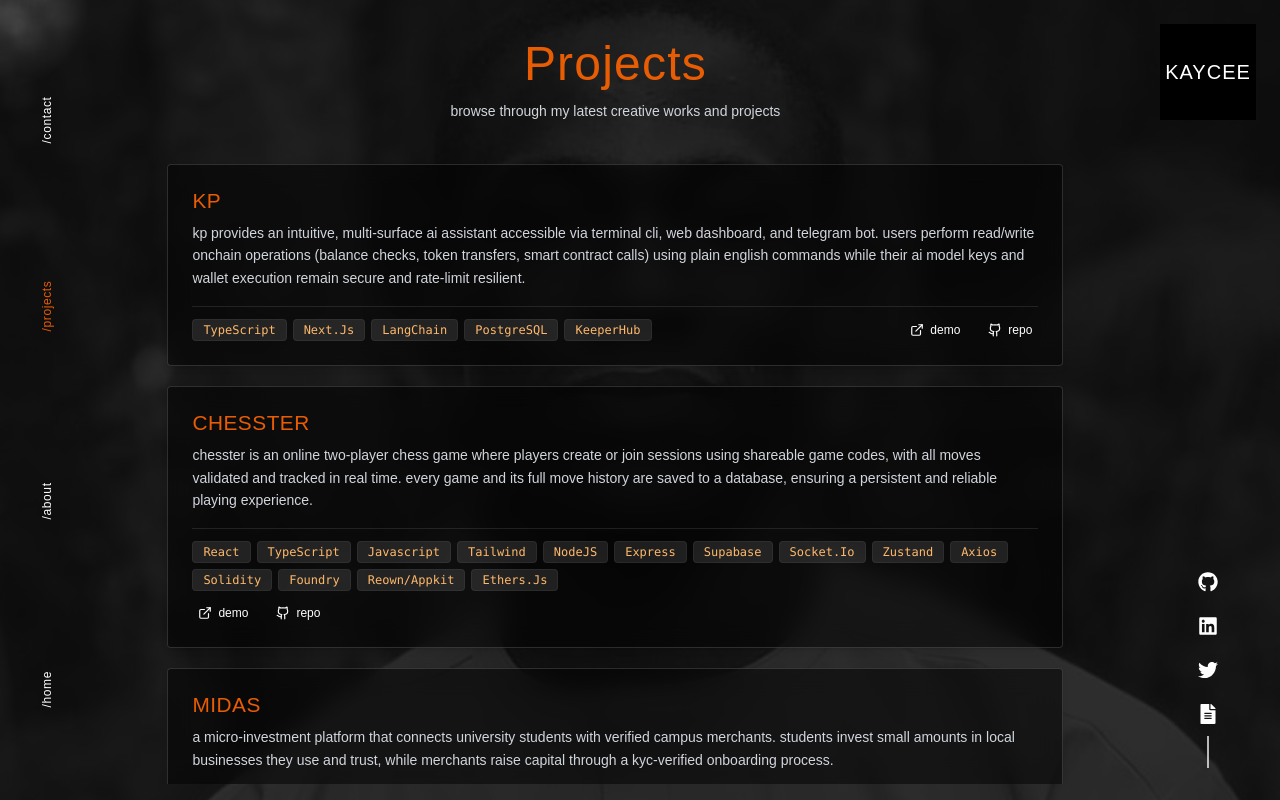
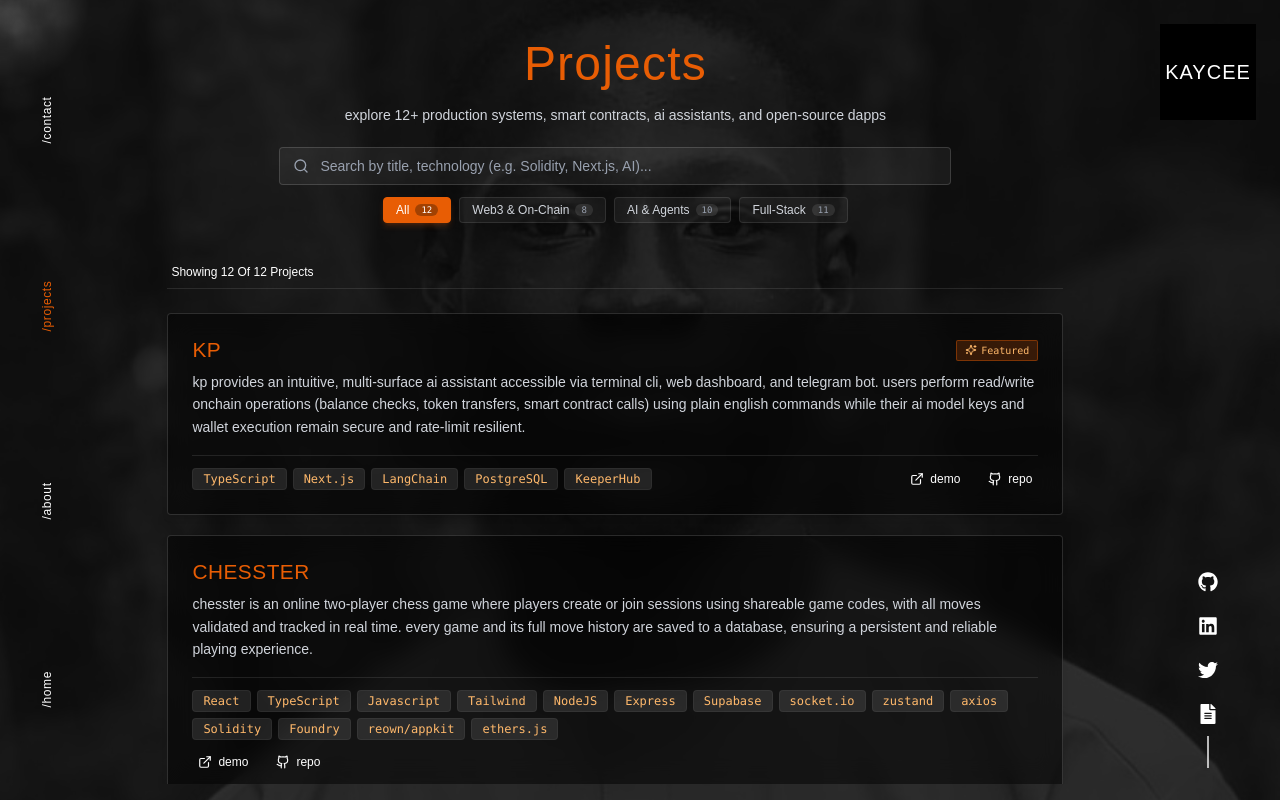
Before and after one commit to Kaycee276/Kelechukwu-Izuaba, a Next.js app: page /projects in a window 1280 px wide. Built offline with nearby package versions, Linux system fonts and the light colour scheme; no server answers; the database is empty; a web font is replaced by a local one.

Commit message:
feat(projects): add category filters, live search, and interactive tag filtering

```diff
--- a/src/components/ProjectsClient.tsx
+++ b/src/components/ProjectsClient.tsx
@@ -1,9 +1,9 @@
 "use client";
 
-import { useState, useEffect, useRef } from "react";
-import { motion } from "framer-motion";
+import { useState, useEffect, useRef, useMemo } from "react";
+import { motion, AnimatePresence } from "framer-motion";
 import { staggerContainer, fadeIn, textVariant } from "@/utils/motion";
-import { ExternalLink, Github } from "lucide-react";
+import { ExternalLink, Github, Search, X, Sparkles } from "lucide-react";
 
 export interface ProjectItem {
   id: number;
@@ -14,12 +14,77 @@ export interface ProjectItem {
   repo: string | null;
 }
 
+type CategoryType = "All" | "Web3 & On-Chain" | "AI & Agents" | "Full-Stack";
+
+const categories: CategoryType[] = [
+  "All",
+  "Web3 & On-Chain",
+  "AI & Agents",
+  "Full-Stack",
+];
+
+const matchesCategory = (project: ProjectItem, category: CategoryType): boolean => {
+  if (category === "All") return true;
+
+  const textToScan = `${project.title} ${project.description} ${project.tags.join(" ")}`.toLowerCase();
+
+  if (category === "Web3 & On-Chain") {
+    const web3Keywords = [
+      "solidity",
+      "foundry",
+      "ethers",
+      "appkit",
+      "reown",
+      "somnia",
+      "solana",
+      "rainbow",
+      "onchain",
+      "blockchain",
+      "dapp",
+      "decentralized",
+      "web3",
+    ];
+    return web3Keywords.some((kw) => textToScan.includes(kw));
+  }
+
+  if (category === "AI & Agents") {
+    const aiKeywords = [
+      "langchain",
+      "keeperhub",
+      "ai",
+      "agent",
+      "assistant",
+      "grammar",
+    ];
+    return aiKeywords.some((kw) => textToScan.includes(kw));
+  }
+
+  if (category === "Full-Stack") {
+    const fullstackKeywords = [
+      "next.js",
+      "react",
+      "node",
+      "express",
+      "supabase",
+      "postgresql",
+      "sqlite",
+      "rest",
+      "socket.io",
+    ];
+    return fullstackKeywords.some((kw) => textToScan.includes(kw));
+  }
+
+  return true;
+};
+
 export default function ProjectsClient({
   projects,
 }: {
   projects: ProjectItem[];
 }) {
   const [isScrolled, setIsScrolled] = useState(false);
+  const [selectedCategory, setSelectedCategory] = useState<CategoryType>("All");
+  const [searchQuery, setSearchQuery] = useState("");
   const containerRef = useRef<HTMLDivElement>(null);
 
   useEffect(() => {
@@ -47,6 +112,22 @@ export default function ProjectsClient({
     };
   }, []);
 
+  const filteredProjects = useMemo(() => {
+    return projects.filter((project) => {
+      const inCategory = matchesCategory(project, selectedCategory);
+      if (!inCategory) return false;
+
+      if (!searchQuery.trim()) return true;
+
+      const q = searchQuery.toLowerCase().trim();
+      const titleMatch = project.title.toLowerCase().includes(q);
+      const descMatch = project.description.toLowerCase().includes(q);
+      const tagMatch = project.tags.some((tag) => tag.toLowerCase().includes(q));
+
+      return titleMatch || descMatch || tagMatch;
+    });
+  }, [projects, selectedCategory, searchQuery]);
+
   return (
     <motion.div
       ref={containerRef}
@@ -58,7 +139,7 @@ export default function ProjectsClient({
       <div className="max-w-4xl mx-auto flex flex-col gap-6">
         {/* Header - Touches top of screen with dynamic blur on scroll */}
         <header
-          className={`sticky top-0 z-50 w-full pt-6 pb-4 px-6 sm:px-8 flex flex-col gap-2 items-center transition-all duration-300 rounded-none ${
+          className={`sticky top-0 z-50 w-full pt-6 pb-4 px-4 sm:px-8 flex flex-col gap-3 items-center transition-all duration-300 rounded-none ${
             isScrolled
               ? "backdrop-blur-md bg-black/85 border-b border-white/10 shadow-xl"
               : "bg-transparent border-b border-transparent shadow-none"
@@ -70,29 +151,125 @@ export default function ProjectsClient({
             </h1>
           </motion.div>
           <motion.p
-            variants={fadeIn("up", "spring", 0.4, 1)}
+            variants={fadeIn("up", "spring", 0.3, 1)}
             className="text-xs sm:text-sm text-gray-300 max-w-2xl mx-auto text-center leading-relaxed"
           >
-            Browse through my latest creative works and projects
+            Explore 12+ production systems, smart contracts, AI assistants, and open-source dapps
           </motion.p>
+
+          {/* Search bar & Category filter pills */}
+          <div className="w-full max-w-2xl flex flex-col gap-3 pt-2">
+            {/* Search Input */}
+            <div className="relative w-full">
+              <Search className="absolute left-3.5 top-1/2 -translate-y-1/2 w-4 h-4 text-gray-400" />
+              <input
+                type="text"
+                value={searchQuery}
+                onChange={(e) => setSearchQuery(e.target.value)}
+                placeholder="Search by title, technology (e.g. Solidity, Next.js, AI)..."
+                className="w-full pl-10 pr-9 py-2 bg-white/5 border border-white/15 focus:border-[#e85d04] focus:outline-none rounded-sm text-xs sm:text-sm text-white placeholder-gray-400 transition-colors"
+              />
+              {searchQuery && (
+                <button
+                  onClick={() => setSearchQuery("")}
+                  className="absolute right-3 top-1/2 -translate-y-1/2 text-gray-400 hover:text-white"
+                >
+                  <X className="w-4 h-4" />
+                </button>
+              )}
+            </div>
+
+            {/* Category Pills */}
+            <div className="flex flex-wrap items-center justify-center gap-1.5 sm:gap-2">
+              {categories.map((cat) => {
+                const count = projects.filter((p) => matchesCategory(p, cat)).length;
+                const isSelected = selectedCategory === cat;
+                return (
+                  <button
+                    key={cat}
+                    onClick={() => setSelectedCategory(cat)}
+                    className={`px-3 py-1 rounded-sm text-[11px] sm:text-xs font-medium transition-all cursor-pointer flex items-center gap-1.5 ${
+                      isSelected
+                        ? "bg-[#e85d04] text-white shadow-md shadow-[#e85d04]/20 border border-[#e85d04]"
+                        : "bg-white/5 text-gray-300 hover:bg-white/10 hover:text-white border border-white/10"
+                    }`}
+                  >
+                    <span>{cat}</span>
+                    <span
+                      className={`text-[9px] px-1.5 py-0.2 rounded-full font-mono ${
+                        isSelected ? "bg-black/30 text-white" : "bg-white/10 text-gray-400"
+                      }`}
+                    >
+                      {count}
+                    </span>
+                  </button>
+                );
+              })}
+            </div>
+          </div>
         </header>
 
-        {/* Projects List - Admin Dashboard Layout */}
+        {/* Results Count bar */}
+        <div className="flex items-center justify-between text-xs text-gray-400 px-1 border-b border-white/10 pb-2">
+          <span>
+            Showing <strong className="text-white">{filteredProjects.length}</strong> of {projects.length} projects
+          </span>
+          {(searchQuery || selectedCategory !== "All") && (
+            <button
+              onClick={() => {
+                setSelectedCategory("All");
+                setSearchQuery("");
+              }}
+              className="text-[#e85d04] hover:underline flex items-center gap-1"
+            >
+              <span>Reset filter</span>
+            </button>
+          )}
+        </div>
+
+        {/* Projects List */}
+        {filteredProjects.length === 0 ? (
+          <div className="text-center py-16 px-4 border border-dashed border-white/15 rounded-sm bg-black/40">
+            <p className="text-gray-300 text-sm mb-3">No projects found matching your filter criteria.</p>
+            <button
+              onClick={() => {
+                setSelectedCategory("All");
+                setSearchQuery("");
+              }}
+              className="px-4 py-2 bg-white/10 hover:bg-white/15 text-white text-xs rounded-sm transition-all border border-white/20"
+            >
+              Clear filters
+            </button>
+          </div>
+        ) : (
           <motion.div
-          variants={staggerContainer(0.1, 0.2)}
+            layout
+            variants={staggerContainer(0.05, 0.1)}
             className="flex flex-col gap-5 pb-12"
           >
-          {projects.map((project, index) => (
+            <AnimatePresence mode="popLayout">
+              {filteredProjects.map((project, index) => (
                 <motion.div
                   key={project.id || project.title}
-              variants={fadeIn("up", "spring", index * 0.1, 0.75)}
-              className="p-5 sm:p-6 rounded-sm border border-white/15 bg-black/50 backdrop-blur-md flex flex-col justify-between gap-4 hover:border-white/25 transition-all shadow-md"
+                  layout
+                  initial={{ opacity: 0, y: 15 }}
+                  animate={{ opacity: 1, y: 0 }}
+                  exit={{ opacity: 0, scale: 0.96 }}
+                  transition={{ duration: 0.25, delay: index * 0.03 }}
+                  className="p-5 sm:p-6 rounded-sm border border-white/15 bg-black/50 backdrop-blur-md flex flex-col justify-between gap-4 hover:border-white/25 transition-all shadow-md group"
                 >
                   <div className="space-y-2">
-                <h3 className="text-lg sm:text-xl font-bold text-[#e85d04] uppercase tracking-wide">
+                    <div className="flex items-center justify-between gap-2">
+                      <h3 className="text-lg sm:text-xl font-bold text-[#e85d04] uppercase tracking-wide group-hover:text-orange-400 transition-colors">
                         {project.title}
                       </h3>
-                <p className="text-xs sm:text-sm text-gray-300 leading-relaxed">
+                      {project.id === 12 && (
+                        <span className="inline-flex items-center gap-1 px-2 py-0.5 rounded-xs text-[10px] bg-[#e85d04]/20 text-orange-300 border border-[#e85d04]/40 font-mono">
+                          <Sparkles className="w-3 h-3" /> Featured
+                        </span>
+                      )}
+                    </div>
+                    <p className="text-xs sm:text-sm text-gray-300 leading-relaxed font-light">
                       {project.description}
                     </p>
                   </div>
@@ -101,12 +278,14 @@ export default function ProjectsClient({
                   <div className="flex flex-wrap items-center justify-between gap-3 pt-3 border-t border-white/10">
                     <div className="flex flex-wrap gap-1.5">
                       {project.tags.map((tag) => (
-                    <span
+                        <button
                           key={tag}
-                      className="px-2.5 py-0.5 text-[10px] sm:text-xs bg-white/10 text-orange-300 rounded-sm border border-white/5 font-mono"
+                          onClick={() => setSearchQuery(tag)}
+                          title={`Filter by ${tag}`}
+                          className="px-2.5 py-0.5 text-[10px] sm:text-xs bg-white/10 text-orange-300 rounded-sm border border-white/5 font-mono hover:bg-[#e85d04]/20 hover:border-[#e85d04]/40 transition-colors cursor-pointer"
                         >
                           {tag}
-                    </span>
+                        </button>
                       ))}
                     </div>
 
@@ -137,7 +316,9 @@ export default function ProjectsClient({
                   </div>
                 </motion.div>
               ))}
+            </AnimatePresence>
           </motion.div>
+        )}
       </div>
     </motion.div>
   );
```
Also changed, not shown: 1 other file (tests, documents, lock files or other folders). Lines whose indentation alone changed are shown as unchanged.
